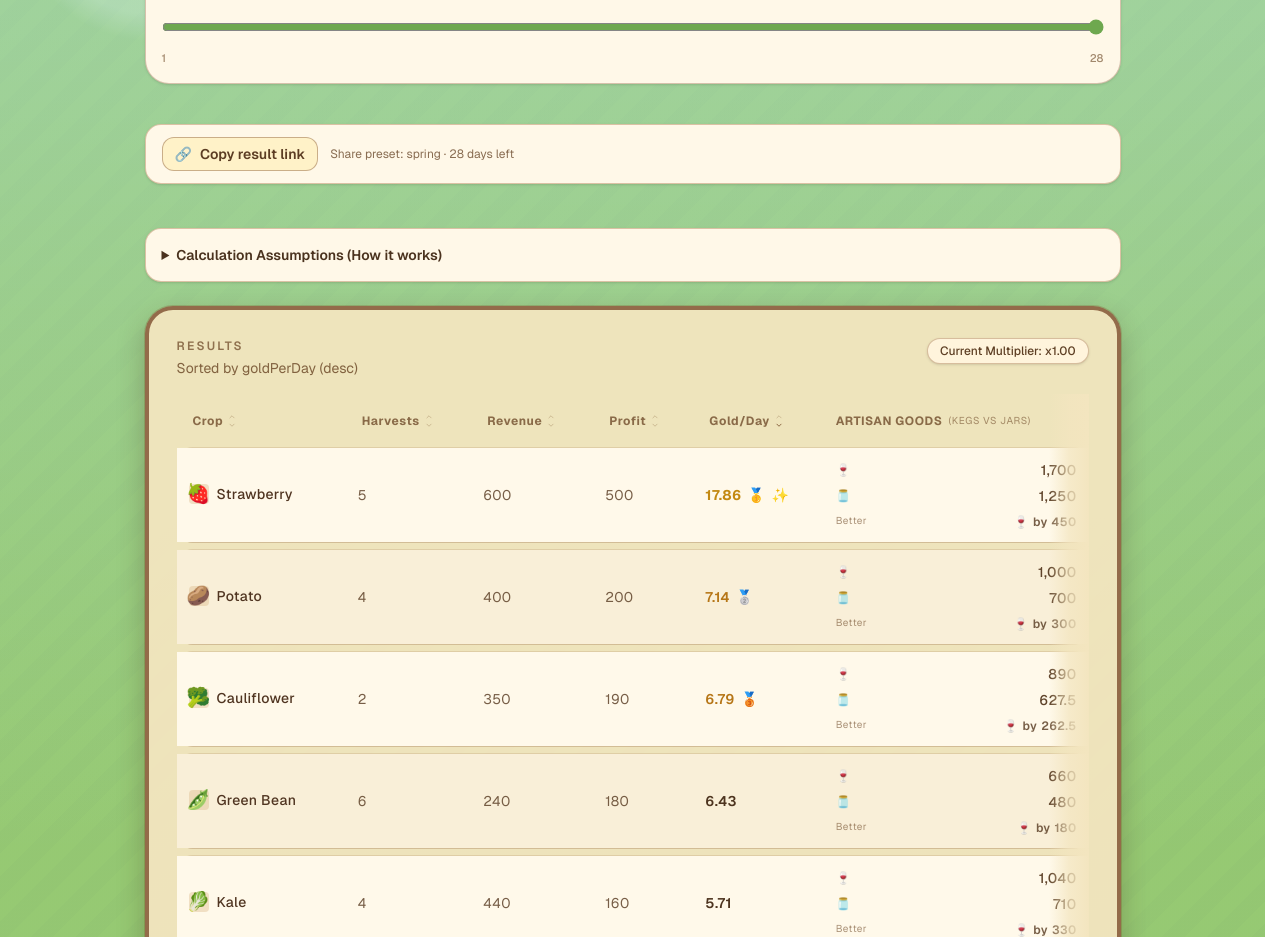
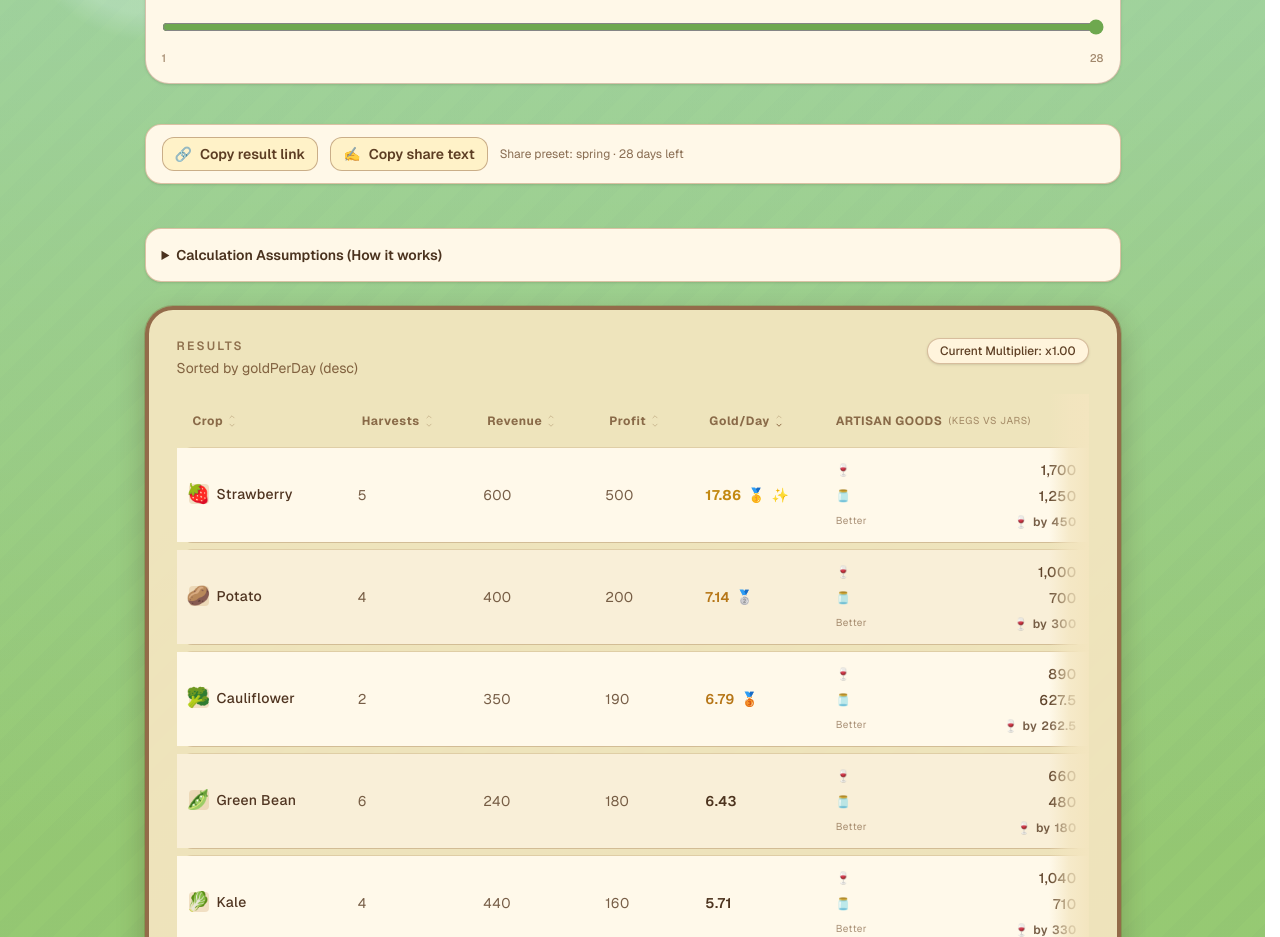
Before and after one commit to yuzhoudabaozhayujiamigou-cloud/stardew-tools, a Next.js app in the folder stardew-tools/: page / in a window 1280 px wide. Shown: the part 780-1717 px from the top of the page. Built offline with nearby package versions, Linux system fonts and the light colour scheme.

Commit message:
feat: add copyable share text for results

```diff
--- a/stardew-tools/src/components/CalculatorClient.tsx
+++ b/stardew-tools/src/components/CalculatorClient.tsx
@@ -36,6 +36,7 @@ export function CalculatorClient(props: {
 }) {
   const [daysLeft, setDaysLeft] = useState<number>(28);
   const [copyState, setCopyState] = useState<"idle" | "copied" | "error">("idle");
+  const [shareTextState, setShareTextState] = useState<"idle" | "copied" | "error">("idle");
 
   const [formValue, setFormValue] = useState<InputFormValue>({
     season: props.initialSeason,
@@ -74,26 +75,17 @@ export function CalculatorClient(props: {
     return () => window.clearTimeout(timeoutId);
   }, [copyState]);
 
-  const shareUrl = useMemo(() => {
-    const params = new URLSearchParams({
-      season: formValue.season,
-      daysLeft: String(daysLeft),
-    });
+  useEffect(() => {
+    if (shareTextState === "idle") {
+      return;
+    }
 
-    return `${SITE_ORIGIN}/?${params.toString()}`;
-  }, [daysLeft, formValue.season]);
+    const timeoutId = window.setTimeout(() => {
+      setShareTextState("idle");
+    }, SHARE_RESET_DELAY_MS);
 
-  const shareButtonLabel =
-    copyState === "copied" ? "Copied!" : copyState === "error" ? "Copy failed" : "Copy result link";
-
-  const handleCopyShareLink = async () => {
-    try {
-      await navigator.clipboard.writeText(shareUrl);
-      setCopyState("copied");
-    } catch {
-      setCopyState("error");
-    }
-  };
+    return () => window.clearTimeout(timeoutId);
+  }, [shareTextState]);
 
   const results = useMemo(() => {
     return props.crops
@@ -109,6 +101,55 @@ export function CalculatorClient(props: {
       .sort((a, b) => b.goldPerDay - a.goldPerDay);
   }, [daysLeft, formValue.hasTiller, formValue.quality, formValue.season, props.crops]);
 
+  const shareUrl = useMemo(() => {
+    const params = new URLSearchParams({
+      season: formValue.season,
+      daysLeft: String(daysLeft),
+    });
+
+    return `${SITE_ORIGIN}/calculator?${params.toString()}`;
+  }, [daysLeft, formValue.season]);
+
+  const shareButtonLabel =
+    copyState === "copied" ? "Copied!" : copyState === "error" ? "Copy failed" : "Copy result link";
+
+  const topPick = results[0];
+
+  const shareText = useMemo(() => {
+    const seasonLabel = formValue.season === "greenhouse" ? "Greenhouse" : formValue.season;
+    const greenhouseSuffix = formValue.season === "greenhouse" ? " (Greenhouse mode)" : "";
+    const cropLabel = topPick?.cropName ?? "a crop";
+
+    return `${seasonLabel}, ${daysLeft} days left${greenhouseSuffix}: best pick is ${cropLabel}. ${shareUrl}`;
+  }, [daysLeft, formValue.season, shareUrl, topPick]);
+
+  const shareTextButtonLabel =
+    shareTextState === "copied" ? "Copied!" : shareTextState === "error" ? "Copy failed" : "Copy share text";
+
+  const copyText = async (text: string) => {
+    try {
+      await navigator.clipboard.writeText(text);
+      return true;
+    } catch {
+      try {
+        window.prompt("Copy to clipboard:", text);
+        return true;
+      } catch {
+        return false;
+      }
+    }
+  };
+
+  const handleCopyShareLink = async () => {
+    const ok = await copyText(shareUrl);
+    setCopyState(ok ? "copied" : "error");
+  };
+
+  const handleCopyShareText = async () => {
+    const ok = await copyText(shareText);
+    setShareTextState(ok ? "copied" : "error");
+  };
+
   return (
     <>
       <InputForm value={formValue} onChange={setFormValue} />
@@ -123,6 +164,16 @@ export function CalculatorClient(props: {
             🔗
           </span>
           {shareButtonLabel}
+        </button>
+        <button
+          type="button"
+          onClick={handleCopyShareText}
+          className="inline-flex items-center gap-2 rounded-xl border border-[#8a5b3a]/45 bg-[#fff2c8] px-3 py-1.5 text-sm font-semibold text-[#5c3d23] transition hover:-translate-y-0.5 hover:border-[#7c4d2e]/70 hover:bg-[#fce8b1]"
+        >
+          <span aria-hidden="true" className="inline-flex items-center leading-none opacity-85">
+            ✍️
+          </span>
+          {shareTextButtonLabel}
         </button>
         <span className="text-xs text-[#6b4a2c]/80">
           Share preset: {formValue.season} · {daysLeft} days left
```
